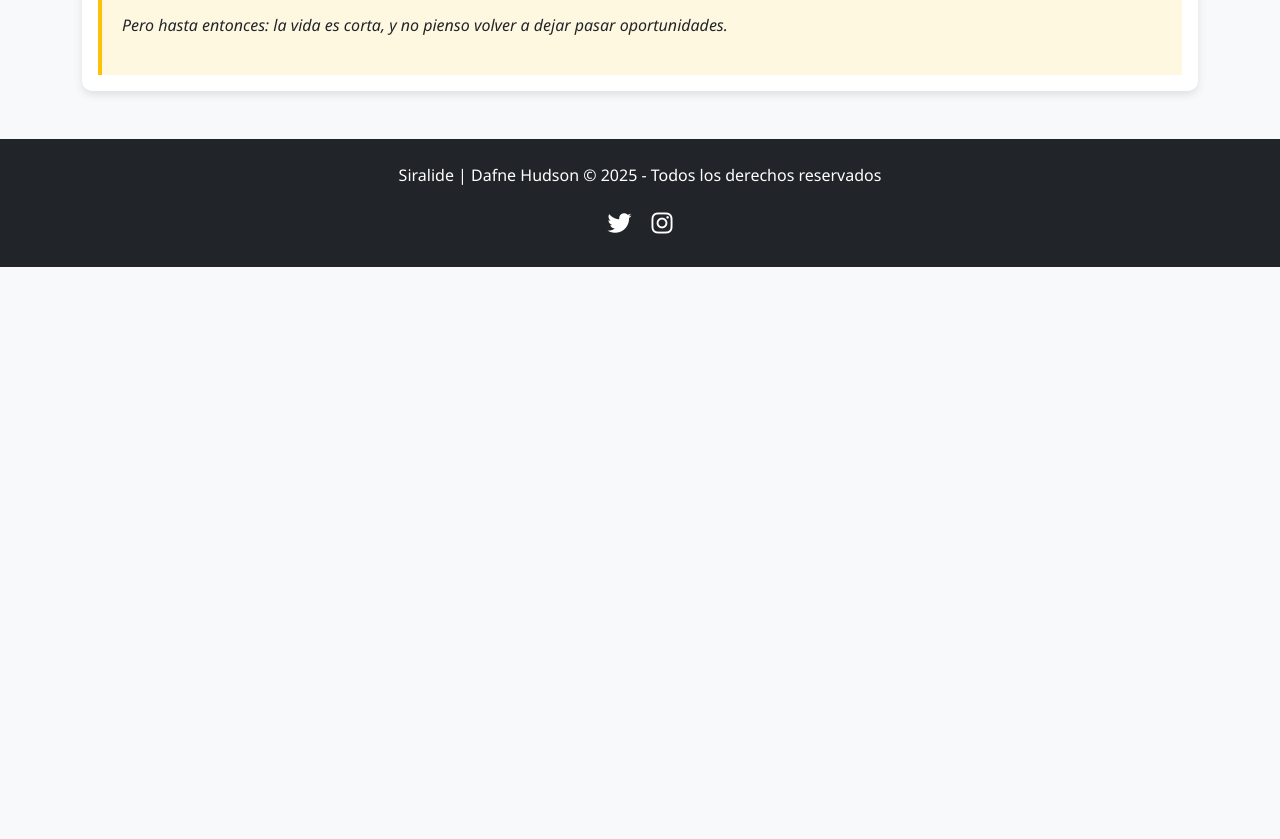
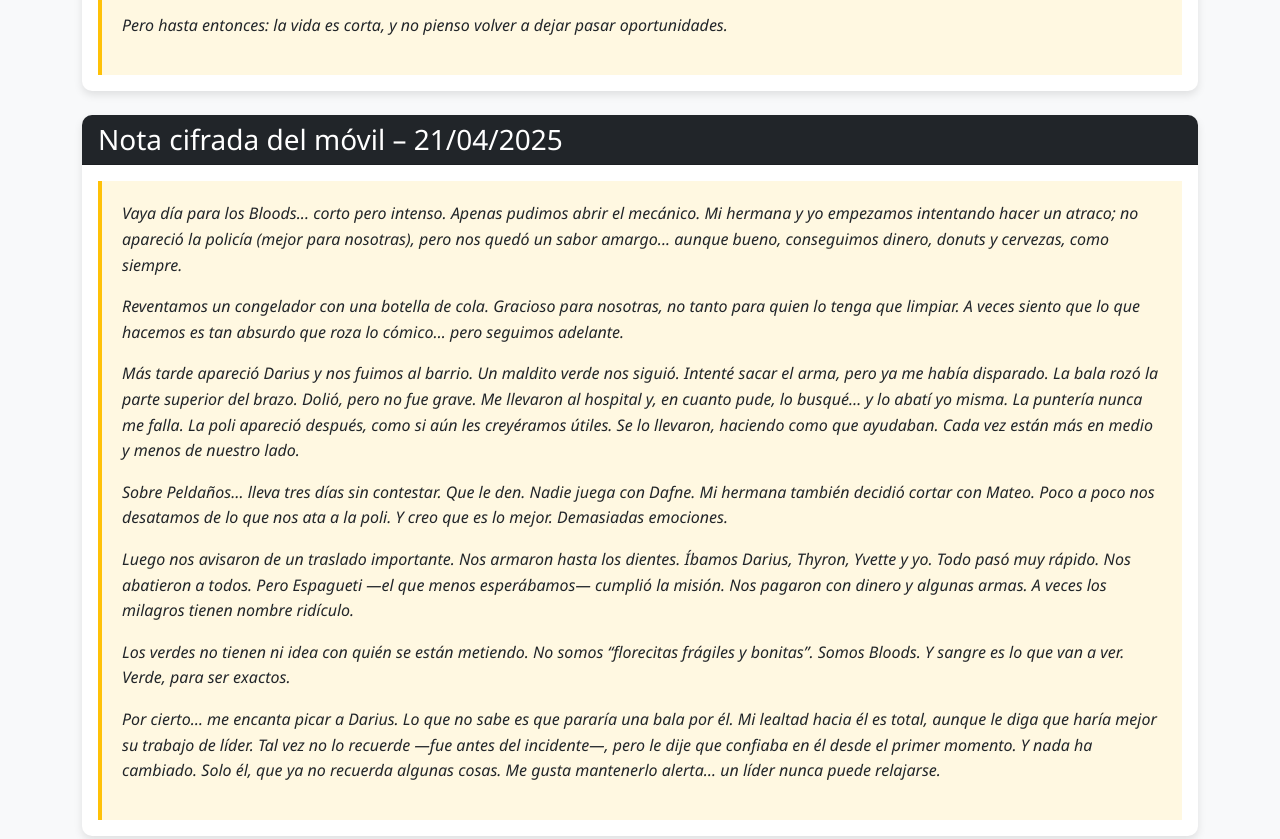
Before and after one commit to Siralide/DafneHudson, a plain HTML site: page notes.html in a window 1280 px wide. Shown: the part 872-1711 px from the top of the page. Before the commit the page ends 1139 px from the top, so only its background shows below. Drawn offline with nearby package versions, Linux system fonts and the light colour scheme.

Commit message:
Update notes.html

```diff
--- a/notes.html
+++ b/notes.html
@@ -60,6 +60,22 @@
                 </div>
             </div>
         </div>
+<div class="card mb-4">
+    <div class="card-header bg-dark text-white">
+        <h3 class="mb-0">Nota cifrada del móvil – 21/04/2025</h3>
+    </div>
+    <div class="card-body">
+        <div class="personal-note">
+            <p>Vaya día para los Bloods... corto pero intenso. Apenas pudimos abrir el mecánico. Mi hermana y yo empezamos intentando hacer un atraco; no apareció la policía (mejor para nosotras), pero nos quedó un sabor amargo... aunque bueno, conseguimos dinero, donuts y cervezas, como siempre.</p>
+            <p>Reventamos un congelador con una botella de cola. Gracioso para nosotras, no tanto para quien lo tenga que limpiar. A veces siento que lo que hacemos es tan absurdo que roza lo cómico… pero seguimos adelante.</p>
+            <p>Más tarde apareció Darius y nos fuimos al barrio. Un maldito verde nos siguió. Intenté sacar el arma, pero ya me había disparado. La bala rozó la parte superior del brazo. Dolió, pero no fue grave. Me llevaron al hospital y, en cuanto pude, lo busqué… y lo abatí yo misma. La puntería nunca me falla. La poli apareció después, como si aún les creyéramos útiles. Se lo llevaron, haciendo como que ayudaban. Cada vez están más en medio y menos de nuestro lado.</p>
+            <p>Sobre Peldaños… lleva tres días sin contestar. Que le den. Nadie juega con Dafne. Mi hermana también decidió cortar con Mateo. Poco a poco nos desatamos de lo que nos ata a la poli. Y creo que es lo mejor. Demasiadas emociones.</p>
+            <p>Luego nos avisaron de un traslado importante. Nos armaron hasta los dientes. Íbamos Darius, Thyron, Yvette y yo. Todo pasó muy rápido. Nos abatieron a todos. Pero Espagueti —el que menos esperábamos— cumplió la misión. Nos pagaron con dinero y algunas armas. A veces los milagros tienen nombre ridículo.</p>
+            <p>Los verdes no tienen ni idea con quién se están metiendo. No somos “florecitas frágiles y bonitas”. Somos Bloods. Y sangre es lo que van a ver. Verde, para ser exactos.</p>
+            <p>Por cierto… me encanta picar a Darius. Lo que no sabe es que pararía una bala por él. Mi lealtad hacia él es total, aunque le diga que haría mejor su trabajo de líder. Tal vez no lo recuerde —fue antes del incidente—, pero le dije que confiaba en él desde el primer momento. Y nada ha cambiado. Solo él, que ya no recuerda algunas cosas. Me gusta mantenerlo alerta… un líder nunca puede relajarse.</p>
+        </div>
+    </div>
+</div>
     </div>
 
     <footer class="bg-dark text-white py-4">
```
